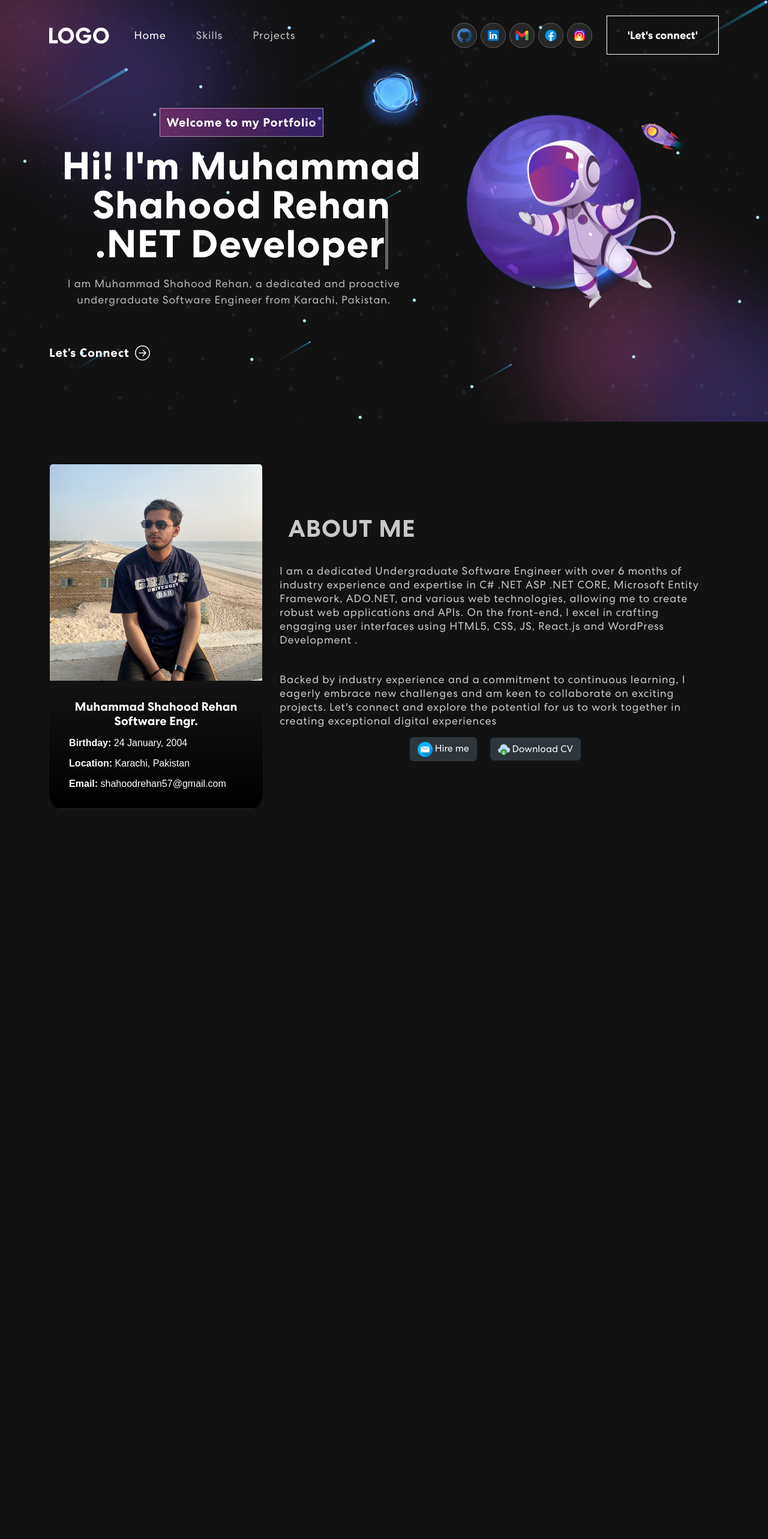
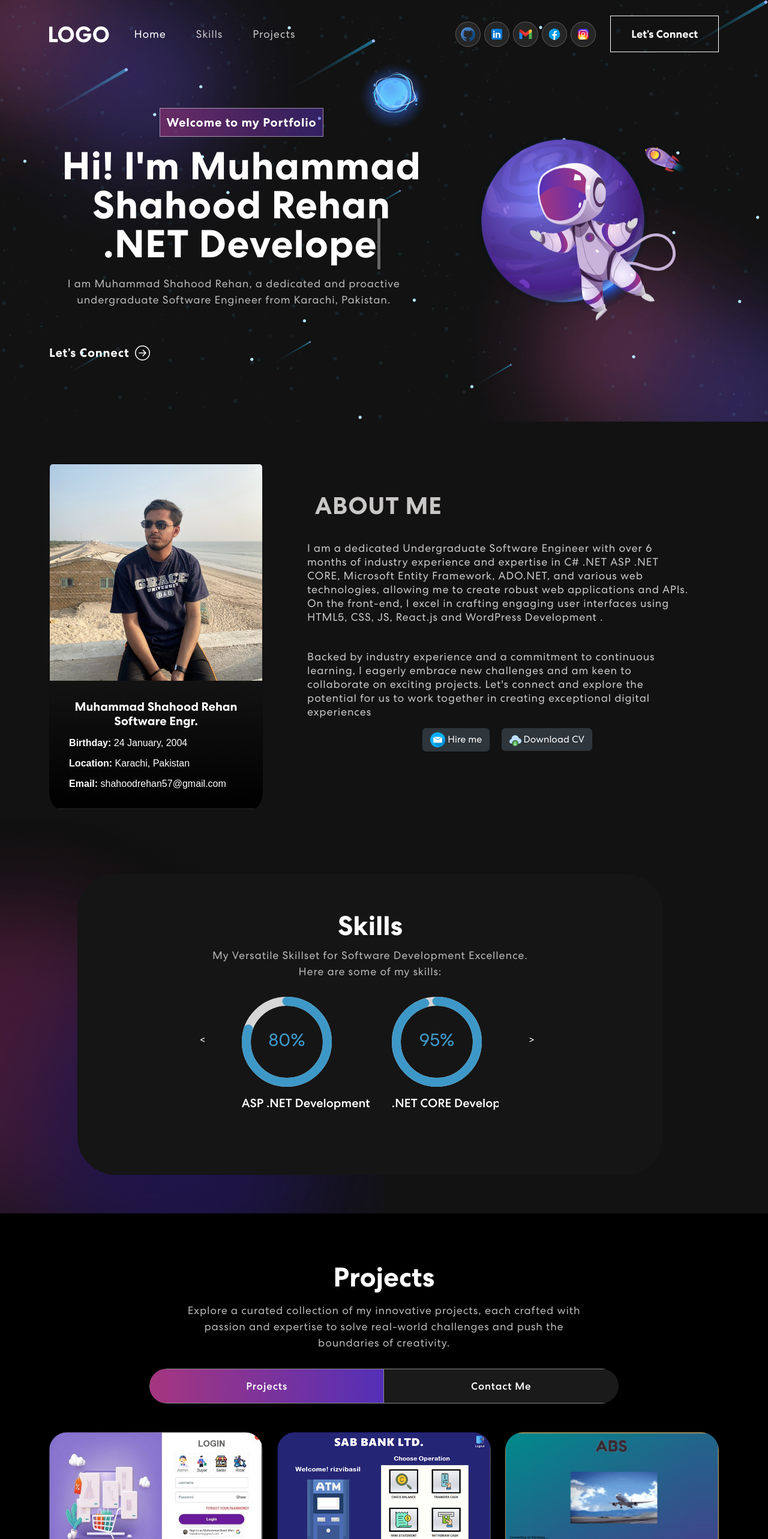
Before and after one commit to shahoodrehan/Portfolio, a React (Create React App) app: page / in a window 1280 px wide. Shown: the top 2566 px of the page at 60% size. Before the commit the page ends 1389 px from the top, so only its background shows below. Built offline with nearby package versions, Linux system fonts and the light colour scheme.

Commit message:
Skills-modified

```diff
--- a/package.json
+++ b/package.json
@@ -17,6 +17,7 @@
     "react-dom": "^18.2.0",
     "react-multi-carousel": "^2.8.4",
     "react-on-screen": "^2.1.1",
+    "react-router-hash-link": "^2.4.3",
     "react-scripts": "5.0.1",
     "web-vitals": "^2.1.4"
   },
--- a/src/App.css
+++ b/src/App.css
@@ -327,12 +327,14 @@ nav.navbar .navbar-toggler[aria-expanded="true"] .navbar-toggler-icon {
 }
 
 .banner img {
-  max-width: 50%;
-  height: 25%;
+  max-width: 80%;
+  width: 100% !important;
+  height: auto;
   animation: updown 3s linear infinite;
-  position: absolute;
-  top: 190px;
-  right: 0;
+  position: relative !important;
+  top: 60px !important;
+  right: 0 !important;
+
 }
 
 @media screen and (max-width: 768px) {
@@ -426,9 +428,9 @@ nav.navbar .navbar-toggler[aria-expanded="true"] .navbar-toggler-icon {
   letter-spacing: 0.8px;
   line-height: 1.5em;
   text-align: left;
-  margin-left: 30%;
-  top: 58%;
-  position: absolute;
+left: 50px;
+
+  position: relative;
   overflow: hidden;
   width: 96%;
 }
@@ -503,13 +505,22 @@ nav.navbar .navbar-toggler[aria-expanded="true"] .navbar-toggler-icon {
 
 
 
-
-/************ Skills Css ************/
+/**** Skills Css ****/
 .skill {
-  padding: 0 0 50px 0;
-  position: relative;
+  margin-top: 10%;
+  padding-left: 40px;
+  width: 85rem;
+margin-bottom: 5%;
+margin-left: 6%;
+}
+.background-image {
   background-image: url('./Assets/img/color-sharp.png');
-  background-repeat: no-repeat;
+  top: 45%;
+  position: absolute;
+  bottom: 0;
+  left: 0; /* Aligns the image to the left side */
+  width: 50%;
+  z-index: -10;
 }
 
 .skill-bx {
@@ -521,7 +532,6 @@ nav.navbar .navbar-toggler[aria-expanded="true"] .navbar-toggler-icon {
   width: 100%; /* Set to 100% to take the full width */
   display: block; /* Change to block to allow for width adjustment */
   overflow: hidden;
-  overflow-x: scroll;
 }
 
 .skill h2 {
@@ -531,69 +541,167 @@ nav.navbar .navbar-toggler[aria-expanded="true"] .navbar-toggler-icon {
 
 .skill p {
   color: #B8B8B8;
-  font-size: 18px;
+   font-size: 18px;
   letter-spacing: 0.8px;
   line-height: 1.5em;
-  margin: 14px 0 75px 0;
+
+}
+.skill-section{
+  height: 15rem;
+ margin-bottom: 10px;
+ margin-right: 10rem;
+ margin-left: 10rem;
+}
+.item h5{
+  padding-top: 15px !important;
+}
+.skill-section .inner
+{
+  position: relative;
+  display: flex;
+  gap:40px;
+  top: 13px;
+}
+.skill-section .inner .b1
+{
+  position: absolute;
+  background: #151515;
+  color: #fff;
+  left: -70px;
+  top:60px;
+  text-align: center;
+}
+.skill-section .inner .b2
+{
+  position: absolute;
+  top:60px;
+  right: -60px;
+  background: #151515;
+  color: #fff;
+
+  border-radius: 100%;
+  text-align: center;
+
+
+}
+.skill-slider {
+  display: flex;
+  flex-wrap: nowrap; /* Prevent wrapping of items */
+  overflow-x: auto; /* Enable horizontal scrolling */
+  overflow-y: hidden; /* Hide vertical overflow */
+  white-space: nowrap;
+  gap:100px;
+  scrollbar-width: none;  /* Firefox */
+  -ms-overflow-style: none;  /* Internet Explorer and Edge */
+
 }
 
-.skill-slider {
-  display: flex; /* This will align the carousel items in a row */
-  justify-content: center; /* This will center the items horizontally */
-  align-items: center; /* This will center the items vertically */
-  gap: 30px; /* This sets the gap between carousel items */
+.item
+{
+  flex: 0 0 auto;
+}
+@media only screen and (max-width: 1500px) {
+  .skill {
+    width: 78rem;
+  }
+  .skill-section{
+   margin-right: 20rem;
+   margin-left: 20rem;
+  }
+
+
+}
+@media only screen and (max-width: 1400px) {
+  .skill {
+    width: 72rem;
+  }
+  .skill-section{
+   margin-right: 18rem;
+   margin-left: 18rem;
+  }
+
+
+}
+@media only screen and (max-width: 1300px) {
+  .skill {
+    width: 65rem;
+  }
+  .skill-section{
+   margin-right: 14rem;
+   margin-left: 14rem;
+  }
+
+
+  @media only screen and (max-width: 1200px) {
+    .skill {
+      width: 53rem;
+    }
+    .skill-section{
+     margin-right: 8rem;
+     margin-left: 8rem;
+    }
+
+
+  }
 }
 
-.owl-carousel .owl-stage {
-  display: flex; /* This will align the carousel items in a row */
-  align-items: center; /* This will center the items vertically */
+@media only screen and (max-width: 1000px) {
+  .skill {
+    width: 39rem;
+  }
+  .skill-section{
+   margin-right: 8rem;
+   margin-left: 8rem;
+  }
+
+
 }
 
-.owl-carousel .owl-item {
-  display: flex; /* This will ensure that the content inside the items is flexibly aligned */
-  justify-content: center; /* This will center the content horizontally */
-  align-items: center; /* This will center the content vertically */
+
+@media only screen and (max-width:800px) {
+  .skill {
+    width: 35rem;
+  }
+  .skill-section{
+   margin-right: 6rem;
+   margin-left: 6rem;
+  }
+
+
+}
+@media only screen and (max-width: 700px) {
+  .skill {
+    width: 26rem;
+  }
+  .skill-section{
+   margin-right: 8rem;
+   margin-left: 8rem;
+  }
+
+
 }
 
-/* Remove width and flex properties to allow for natural sizing based on content */
+@media only screen and (max-width: 600px) {
+  .skill {
+    width: 24rem;
+  }
+  .skill-section{
+   margin-right: 6rem;
+   margin-left: 6rem;
+  }
 
+}
+@media only screen and (max-width: 500px) {
+  .skill {
+    width: 20rem;
+  }
+  .skill-section{
+   margin-right: 4rem;
+   margin-left: 4rem;
+  }
 
-
-.background-image-left {
-  top: 1%;
-  position: absolute;
-  bottom: 0;
-  width: 50%;
-  overflow-y: hidden;
-  z-index: -4;
 }
 
-/* .circle-progress {
-  width: 150px;
-  height: 150px;
-  background: conic-gradient(#654ea3 80%, #282828 0%);
-  border-radius: 50%;
-  display: flex;
-  align-items: center;
-  justify-content: center;
-  font-family: sans-serif;
-  color: white;
-  margin: 10px;
-}
-.circle-progress::before {
-  content: '';
-  width: 130px;
-  height: 130px;
-  background: black;
-  border-radius: 50%;
-  z-index: 1000;
-  position: absolute;
-}
-.circle-progress span {
-  z-index: 1001;
-  font-size: 1.5em;
-  position: relative;
-} */
 
 
 
@@ -616,17 +724,17 @@ nav.navbar .navbar-toggler[aria-expanded="true"] .navbar-toggler-icon {
   line-height: 1.5em;
   margin: 14px auto 30px auto;
   text-align: center;
-  width: 56%;
+  width: 60%;
 }
 .project .nav.nav-pills {
-  width: 72%;
+  width: 70%;
   margin: 0 auto;
   border-radius: 50px;
   background-color: rgb(255 255 255 / 10%);
   overflow: hidden;
 }
 .project .nav.nav-pills .nav-item {
-  width: 33.33333%;
+  width: 50%;
 }
 .project .nav.nav-pills .nav-link {
   background-color: transparent;
@@ -667,10 +775,7 @@ nav.navbar .navbar-toggler[aria-expanded="true"] .navbar-toggler-icon {
   border-top: 1px solid rgba(255, 255, 255, 0.5);
   border-bottom: 1px solid rgba(255, 255, 255, 0.5);
 }
-.nav-link#projects-tabs-tab-third {
-  border: 1px solid rgba(255, 255, 255, 0.5);
-  border-radius: 0 55px 55px 0;
-}
+
 .proj-imgbx {
   position: relative;
   border-radius: 30px;
--- a/src/App.js
+++ b/src/App.js
@@ -3,7 +3,9 @@ import { NavBar } from './Components/Navbar';
 import { Banner } from './Components/Banner';
 import Profile from './Components/Profile';
 import { Skills } from './Components/Skills';
+import { Projects } from './Components/Projects';
 import 'bootstrap/dist/css/bootstrap.min.css';
+
 
 
 function App() {
@@ -12,7 +14,8 @@ function App() {
       <NavBar />
       <Banner />
       <Profile/>
-
+      <Skills />
+      <Projects/>
 
     </div>
   );
--- a/src/Components/Navbar.js
+++ b/src/Components/Navbar.js
@@ -8,6 +8,10 @@ import navIcon2 from '../Assets/img/facebook.svg';
 import navIcon3 from '../Assets/img/instagram.svg';
 import navIcon4 from '../Assets/img/gmail.svg';
 import navIcon5 from '../Assets/img/github.png';
+import { HashLink } from 'react-router-hash-link';
+import {
+    BrowserRouter as Router
+  } from "react-router-dom";
 
 
 export const NavBar = () => {
@@ -35,6 +39,7 @@ export const NavBar = () => {
     }
 
     return (
+        <Router>
         <Navbar expand="md" className={scroll ? "scrolled" : ""}>
             <Container>
                 <Navbar.Brand href="/">
@@ -54,13 +59,16 @@ export const NavBar = () => {
                             <a id="github" href="https://github.com/shahoodrehan"><img src={navIcon5} alt="" /></a>
                             <a id="linkedIn" href="https://www.linkedin.com/in/muhammad-shahood-rehan-76484226a/"><img src={navIcon1} alt="" /></a>
                             <a id="gmail" href="mailto:shahoodrehan57@gmail.com"><img src={navIcon4} alt="" /></a>
-                            <a id= "facebook" href="#"><img src={navIcon2} alt="" /></a>
+                            <a id="facebook" href="https://www.facebook.com/profile.php?id=100017072890483&mibextid=2JQ9oc"><img src={navIcon2} alt="" /></a>
                             <a id="instagram" href="https://www.instagram.com/shahood.rehan?igsh=MTRra2U2OXM2emU3dA=="><img src={navIcon3} alt="" /></a>
-                            </div>
-                        <button className="vvd" onClick={() => console.log('connect')}><span>'Let's connect'</span> </button>
+                        </div>
+                        <HashLink to='#connect'>
+                            <button className="vvd"><span>Let’s Connect</span></button>
+                        </HashLink>
                     </span>
                 </Navbar.Collapse>
             </Container>
         </Navbar>
+        </Router>
     );
 }
--- a/src/Components/Projects.js
+++ b/src/Components/Projects.js
@@ -1,11 +1,11 @@
 import { Container, Row, Col, Tab, Nav } from "react-bootstrap";
 import { ProjectCard } from "./ProjectCard";
-import projImg1 from "../assets/img/project-img1.png";
-import projImg2 from "../assets/img/project-img2.png";
-import projImg3 from "../assets/img/project-img3.png";
+import projImg1 from "../Assets/img/project-img1.png";
+import projImg2 from "../Assets/img/project-img2.png";
+import projImg3 from "../Assets/img/project-img3.png";
 import projImg4 from "../Assets/img/project-img4.png";
 import projImg5 from "../Assets/img/project-img5.png.jpg";
-import colorSharp2 from "../assets/img/color-sharp2.png";
+import colorSharp2 from "../Assets/img/color-sharp2.png";
 import 'animate.css';
 import TrackVisibility from 'react-on-screen';
 
@@ -37,11 +37,7 @@ export const Projects = () => {
             description: "Linux + Ubuntu",
             imgUrl: projImg4,
         },
-        {
-            title: "Business Startup",
-            description: "Design & Development",
-            imgUrl: projImg3,
-        },
+
     ];
 
     return (
--- a/src/Components/Skills.js
+++ b/src/Components/Skills.js
@@ -1,42 +1,36 @@
-import React from 'react';
+import React, { useRef } from 'react';
 import { CircularProgressbar, buildStyles } from 'react-circular-progressbar';
 import 'react-circular-progressbar/dist/styles.css';
-import meter1 from '../Assets/img/meter1.svg';
-import meter2 from '../Assets/img/meter2.svg';
-import meter3 from '../Assets/img/meter3.svg';
-import { Carousel } from 'react-bootstrap';
+import colorSharp from "../Assets/img/color-sharp.png";
 
 export const Skills = () => {
+    const scrollRef = useRef(null);
+
+
+
+    const scroll = (direction) => {
+        if (direction === 'left') {
+            scrollRef.current.scrollBy({ left: -500, behavior: 'smooth' });
+        } else {
+            scrollRef.current.scrollBy({ left: 500, behavior: 'smooth' });
+        }
+    };
     const skills = [
-        { name: '.NET Development', percentage: 25 },
-        { name: 'Web Development', percentage: 90 },
+        { name: 'ASP .NET Development', percentage: 80 },
+        { name: '.NET CORE Development', percentage: 95 },
+        { name: 'API Development', percentage: 85 },
+        { name: 'Web Development', percentage: 80 },
         { name: 'WordPress Development', percentage: 70 },
-        { name: 'Backend Development', percentage: 85 },
-        { name: 'Frontend Development', percentage: 95 },
+        { name: 'Database Management', percentage: 85 },
+        { name: 'Frontend Development', percentage: 30 },
+
+
     ];
 
-    const responsive = {
-        superLargeDesktop: {
-            breakpoint: { max: 4000, min: 3000 },
-            items: 5
-        },
-        desktop: {
-            breakpoint: { max: 3000, min: 1024 },
-            items: 3
-        },
-        tablet: {
-            breakpoint: { max: 1024, min: 464 },
-            items: 2
-        },
-        mobile: {
-            breakpoint: { max: 464, min: 0 },
-            items: 1
-        }
-    };
 
     return (
         <section className="skill" id="skills">
-            {/* ... */}
+
             <div className="container">
                 <div className="row">
                     <div className="col-12">
@@ -46,22 +40,50 @@ export const Skills = () => {
                                 My Versatile Skillset for Software Development Excellence.
                                 <br /> Here are some of my skills:
                             </p>
-                            <Carousel responsive={responsive} infinite={true} className="owl-carousel owl-theme skill-slider">
+                            <div className='skill-section scrollbar-hide '>
+
+                                <div className=' inner'>
+                                    <button
+                                        onClick={() => scroll('left')}
+                                        className='b1'
+                                    >
+                                        {'<'}
+                                    </button>
+
+                                    <div className='skill-slider ' ref={scrollRef}>
+
                                         {skills.map((skill, index) => (
-                                    <div className="item" key={index}>
+                                            <div className="item" key={index} style={{ width: 150, height: 500 }}>
                                                 <CircularProgressbar
                                                     value={skill.percentage}
                                                     text={`${skill.percentage}%`}
                                                     strokeWidth={10}
+
                                                 />
+
+
+
                                                 <h5>{skill.name}</h5>
                                             </div>
                                         ))}
-                            </Carousel>
+
+                                    </div>
+
+                                    <button
+                                        onClick={() => scroll('right')}
+                                        className='b2'
+                                    >
+                                        {'>'}
+                                    </button>
+                                </div>
+
+
                             </div>
                         </div>
                     </div>
                 </div>
+            </div>
+            <img className="background-image" src={colorSharp} alt="Image" />
         </section>
     );
 };
```
Also changed, not shown: src/Assets/img/project-img1.png, 1 other file (tests, documents, lock files or other folders). Lines whose indentation alone changed are shown as unchanged.
